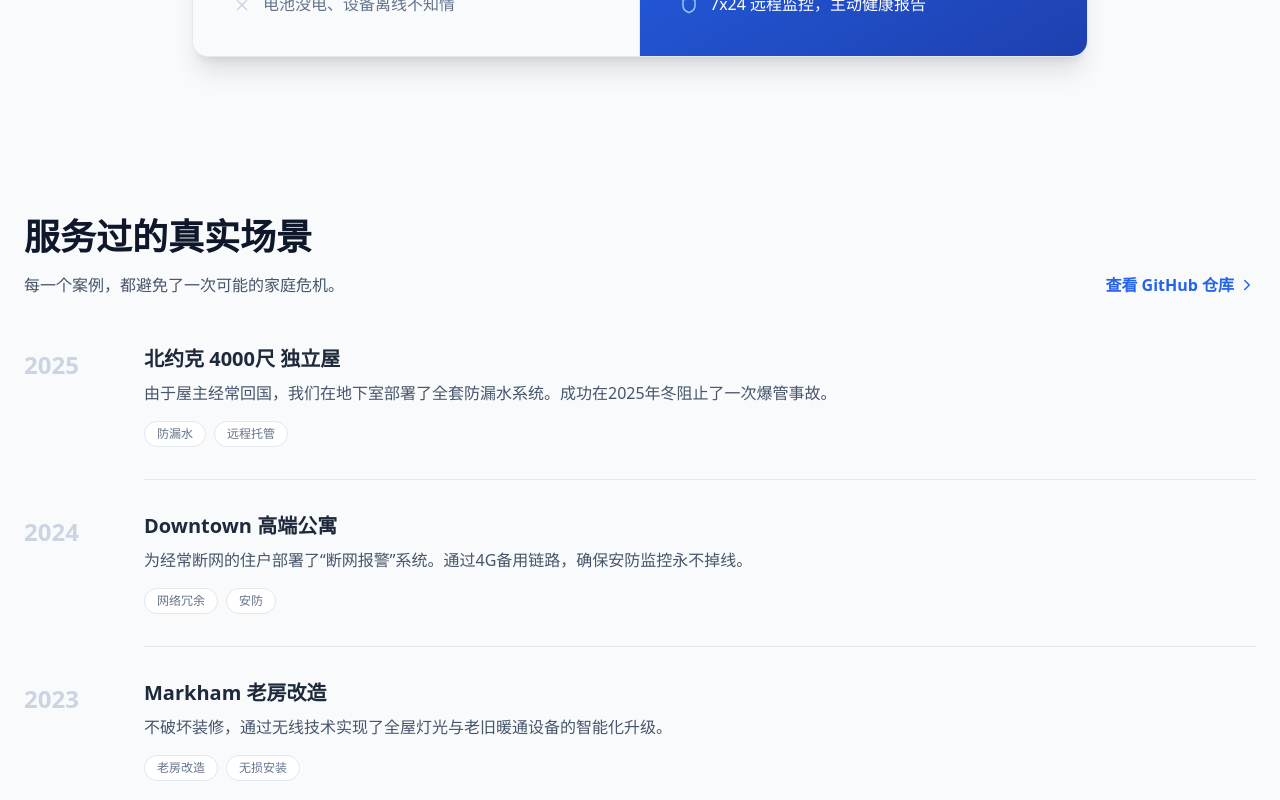
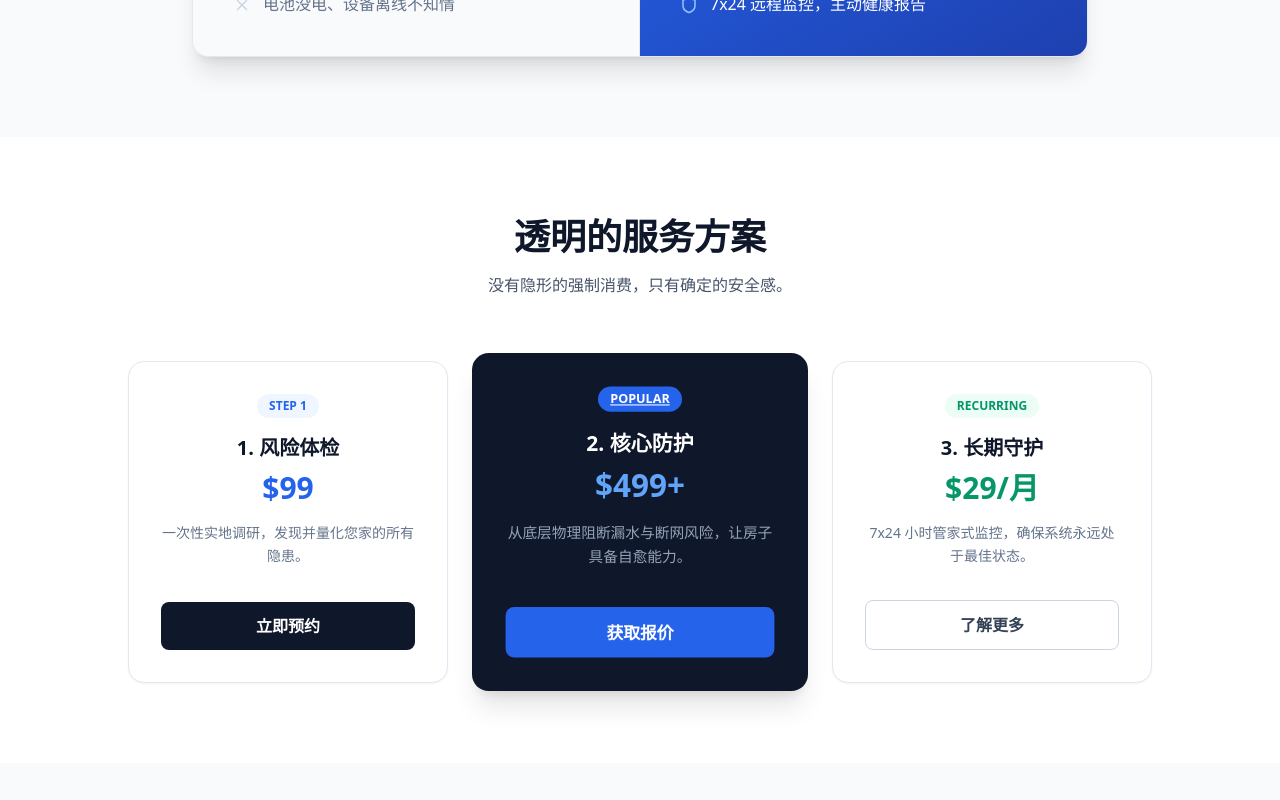
Before and after one commit to rickywang20250908-hash/SmartHome, a React (Create React App) app: page / in a window 1280 px wide. Shown: the part 3040-3840 px from the top of the page. Built offline with nearby package versions, Linux system fonts and the light colour scheme; no server answers.

Commit message:
feat: pricing tiers and SEO improvements

```diff
--- a/public/index.html
+++ b/public/index.html
@@ -1,14 +1,12 @@
 <!DOCTYPE html>
 <html lang="en">
+
 <head>
   <meta charset="utf-8" />
   <link rel="icon" href="%PUBLIC_URL%/favicon.ico" />
   <meta name="viewport" content="width=device-width, initial-scale=1" />
   <meta name="theme-color" content="#000000" />
-    <meta
-      name="description"
-      content="Web site created using create-react-app"
-    />
+  <meta name="description" content="Web site created using create-react-app" />
   <link rel="apple-touch-icon" href="%PUBLIC_URL%/logo192.png" />
   <!--
       manifest.json provides metadata used when your web app is installed on a
@@ -24,10 +22,21 @@
       work correctly both with client-side routing and a non-root public URL.
       Learn how to configure a non-root public URL by running `npm run build`.
     -->
-    <title>React App</title>
+  <title>SmartLife Tech | Home Risk Management & Automation</title>
 </head>
+
 <body>
-    <noscript>You need to enable JavaScript to run this app.</noscript>
+  <noscript>
+    <h1>SmartLife Tech | Home Risk Management</h1>
+    <p>Proactive protection for premium homes. We prevent water damage, eliminate network dead zones, and secure your
+      home when you're away.</p>
+    <ul>
+      <li>$99 Home Health Check</li>
+      <li>Critical Leak/Network Protection</li>
+      <li>24/7 Managed Monitoring</li>
+    </ul>
+    <p>Contact: 647-864-1656 | createoursmarthome@gmail.com</p>
+  </noscript>
   <div id="root"></div>
   <!--
       This HTML file is a template.
@@ -40,4 +49,5 @@
       To create a production bundle, use `npm run build` or `yarn build`.
     -->
 </body>
+
 </html>
--- a/src/App.js
+++ b/src/App.js
@@ -104,6 +104,22 @@ const TRANSLATIONS = {
       point2_pro: "自动关闭水阀，物理隔绝风险",
       point3_diy: "电池没电、设备离线不知情",
       point3_pro: "7x24 远程监控，主动健康报告"
+    },
+    pricing: {
+      title: "透明的服务方案",
+      subtitle: "没有隐形的强制消费，只有确定的安全感。",
+      audit_title: "1. 风险体检",
+      audit_price: "$99",
+      audit_desc: "一次性实地调研，发现并量化您家的所有隐患。",
+      audit_btn: "立即预约",
+      core_title: "2. 核心防护",
+      core_price: "$499+",
+      core_desc: "从底层物理阻断漏水与断网风险，让房子具备自愈能力。",
+      core_btn: "获取报价",
+      sub_title: "3. 长期守护",
+      sub_price: "$29/月",
+      sub_desc: "7x24 小时管家式监控，确保系统永远处于最佳状态。",
+      sub_btn: "了解更多"
     },
     audit_scope: {
       title: "99元 体检包含什么？",
@@ -215,6 +231,22 @@ const TRANSLATIONS = {
       point2_pro: "Active Response (Auto-shuts valves)",
       point3_diy: "Hidden failures (Dead batteries)",
       point3_pro: "7x24 Monitoring (Proactive Health Reports)"
+    },
+    pricing: {
+      title: "Transparent Pricing",
+      subtitle: "No hidden fees, just guaranteed peace of mind.",
+      audit_title: "1. Risk Audit",
+      audit_price: "$99",
+      audit_desc: "One-time on-site deep dive to identify and quantify every hazard.",
+      audit_btn: "Book Now",
+      core_title: "2. Core Protect",
+      core_price: "$499+",
+      core_desc: "Physical hardening against leaks and network failures.",
+      core_btn: "Get Quote",
+      sub_title: "3. Guardian Plan",
+      sub_price: "$29/mo",
+      sub_desc: "7x24 proactive monitoring and managed health checks.",
+      sub_btn: "Learn More"
     },
     audit_scope: {
       title: "What's in the $99 Audit?",
@@ -459,6 +491,51 @@ const App = () => {
                   <span className="font-medium">{t.education.point3_pro}</span>
                 </li>
               </ul>
+            </div>
+          </div>
+        </div>
+      </section>
+
+      {/* 服务方案 / 定价区域 */}
+      <section id="pricing" className="py-20 bg-white">
+        <div className="container mx-auto px-6">
+          <div className="text-center mb-16">
+            <h2 className="text-3xl md:text-4xl font-bold text-slate-900 mb-4">{t.pricing.title}</h2>
+            <p className="text-slate-600 max-w-2xl mx-auto">{t.pricing.subtitle}</p>
+          </div>
+
+          <div className="grid md:grid-cols-3 gap-8 max-w-5xl mx-auto">
+            {/* 99元体检 */}
+            <div className="p-8 rounded-2xl bg-white border border-slate-200 shadow-sm flex flex-col items-center text-center hover:shadow-lg transition">
+              <span className="bg-blue-50 text-blue-600 text-xs font-bold px-3 py-1 rounded-full mb-4">STEP 1</span>
+              <h3 className="text-xl font-bold text-slate-900 mb-2">{t.pricing.audit_title}</h3>
+              <div className="text-3xl font-extrabold text-blue-600 mb-4">{t.pricing.audit_price}</div>
+              <p className="text-slate-500 text-sm mb-8 leading-relaxed">{t.pricing.audit_desc}</p>
+              <button onClick={() => scrollToSection('contact')} className="mt-auto w-full py-3 bg-slate-900 text-white rounded-lg font-bold hover:bg-slate-700 transition">
+                {t.pricing.audit_btn}
+              </button>
+            </div>
+
+            {/* 499元升级 */}
+            <div className="p-8 rounded-2xl bg-slate-900 text-white shadow-xl flex flex-col items-center text-center transform scale-105 z-10">
+              <span className="bg-blue-600 text-white text-xs font-bold px-3 py-1 rounded-full mb-4 underline">POPULAR</span>
+              <h3 className="text-xl font-bold mb-2">{t.pricing.core_title}</h3>
+              <div className="text-3xl font-extrabold text-blue-400 mb-4">{t.pricing.core_price}</div>
+              <p className="text-slate-400 text-sm mb-8 leading-relaxed">{t.pricing.core_desc}</p>
+              <button onClick={() => scrollToSection('contact')} className="mt-auto w-full py-3 bg-blue-600 text-white rounded-lg font-bold hover:bg-blue-500 transition">
+                {t.pricing.core_btn}
+              </button>
+            </div>
+
+            {/* 29元月费 */}
+            <div className="p-8 rounded-2xl bg-white border border-slate-200 shadow-sm flex flex-col items-center text-center hover:shadow-lg transition">
+              <span className="bg-emerald-50 text-emerald-600 text-xs font-bold px-3 py-1 rounded-full mb-4">RECURRING</span>
+              <h3 className="text-xl font-bold text-slate-900 mb-2">{t.pricing.sub_title}</h3>
+              <div className="text-3xl font-extrabold text-emerald-600 mb-4">{t.pricing.sub_price}</div>
+              <p className="text-slate-500 text-sm mb-8 leading-relaxed">{t.pricing.sub_desc}</p>
+              <button onClick={() => scrollToSection('contact')} className="mt-auto w-full py-3 border border-slate-300 text-slate-700 rounded-lg font-bold hover:bg-slate-50 transition">
+                {t.pricing.sub_btn}
+              </button>
             </div>
           </div>
         </div>
```
Lines whose indentation alone changed are shown as unchanged.
